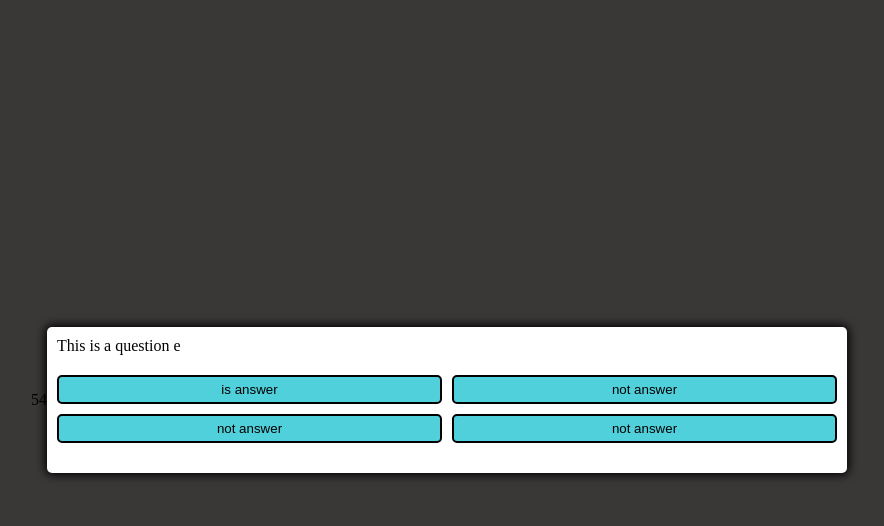
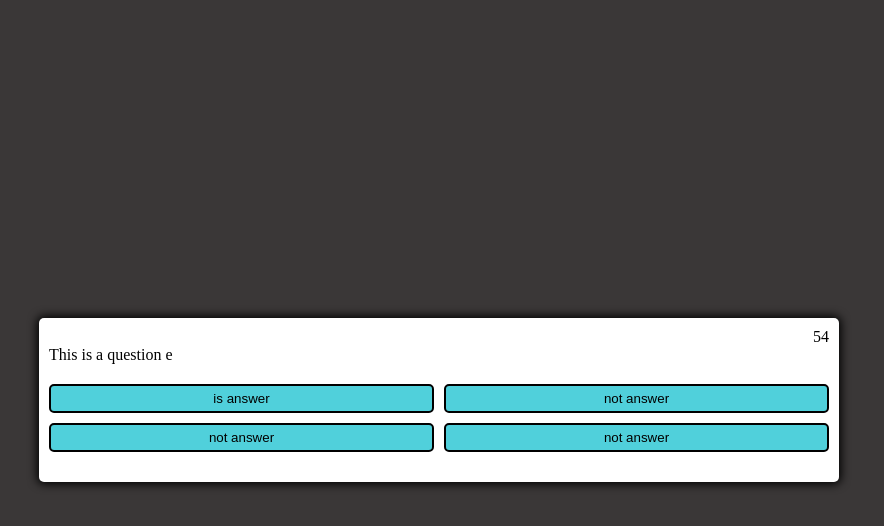
Before and after one commit to batysteven/code-quiz, a plain HTML site: page index.html in a window 1280 px wide. Both pictures are taken after a click on the button "Start". Shown: the whole page, without its empty margins (201-1085 px from the left). Drawn offline with Linux system fonts and the light colour scheme.

Commit message:
added grid container to html and css, add quiz-timer id and css style

```diff
--- a/assets/script.js
+++ b/assets/script.js
@@ -136,6 +136,7 @@ function endGame() {
     endQuiz.textContent = "Your Quiz is now completed!";
     document.getElementById('endQuiz').innerText = endQuiz.textContent;
     endQuiz;
+    clearInterval(timer);
 };
 
 
--- a/assets/style.css
+++ b/assets/style.css
@@ -28,13 +28,17 @@ body.wrong {
     background-color: var(--wrong);
 }
 
-.container {
+.grid-container {
     width: 800px;
     max-width: 80%;
     background-color: white;
     border-radius: 5px;
     padding: 10px;
     box-shadow: 0 0 10px 2px;
+}
+
+.quiz-timer {
+    text-align: right;
 }
 
 .btn-grid {
--- a/index.html
+++ b/index.html
@@ -9,9 +9,10 @@
     <title>Code Quiz!</title>
 </head>
 <body>
-    <div id="quiz-time-left"></div>
-    <div class="container" id="endQuiz">
-        <div id="question-container" class="hide">
+    <div class="grid-container" id="endQuiz">
+        <div class="quiz-timer grid-item" id="quiz-time-left">
+        </div>
+            <div id="question-container" class="hide grid-item">
                 <div id="question">Question</div>
                 <div id="answer-buttons" class="btn-grid">
                     <button class="btn">Answer 1</button>
@@ -21,7 +22,7 @@
                 </div>
             </div>
         <div class="controls">
-            <button id="start-btn" class="start-btn btn">Start</button>
+            <button id="start-btn" class="start-btn btn grid-item">Start</button>
         </div>
     </div>
 </body>
```
Lines whose indentation alone changed are shown as unchanged.
